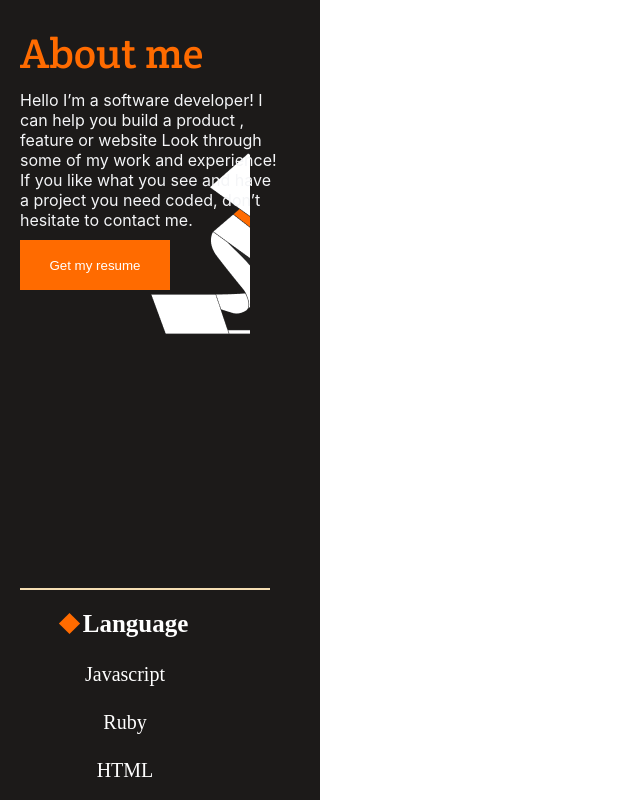
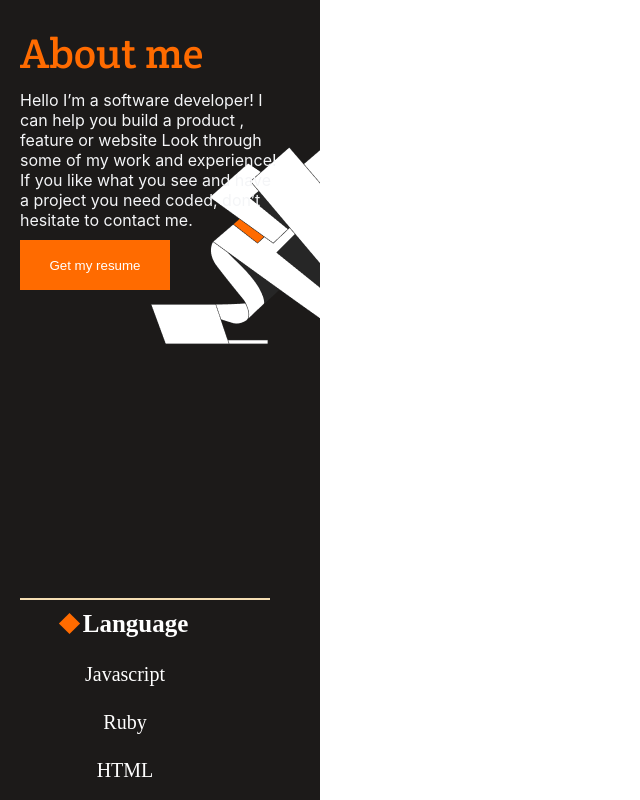
Before and after one commit to malodev1234/Portfolio, a website: page index.html in a window 1280 px wide. Shown: the part 3608-4408 px from the top of the page, without its empty margins (0-640 px from the left). Drawn offline with Linux system fonts and the light colour scheme.

Commit message:
Feat background image to about section

```diff
--- a/style.css
+++ b/style.css
@@ -305,6 +305,9 @@ ul li {
   width: 320px;
   height: 100%;
   margin-top: 40px;
+  background-image: url('./images/illustration-about-me-mobile.png');
+  background-repeat: no-repeat;
+  background-position: 150px 340px;
 }
 
 .about {
@@ -316,10 +319,6 @@ ul li {
   width: 250px;
   height: 100vh;
   gap: 10px;
-  background-color: #1c1a19;
-  background-image: url('./images/illustration-about-me-mobile.png');
-  background-repeat: no-repeat;
-  background-position: 150px 330px;
 }
 
 .about h1 {
@@ -365,7 +364,7 @@ ul li {
   width: 250px;
   height: 1.5px;
   position: relative;
-  top: 30px;
+  top: 40px;
   left: 20px;
 }
 
```
